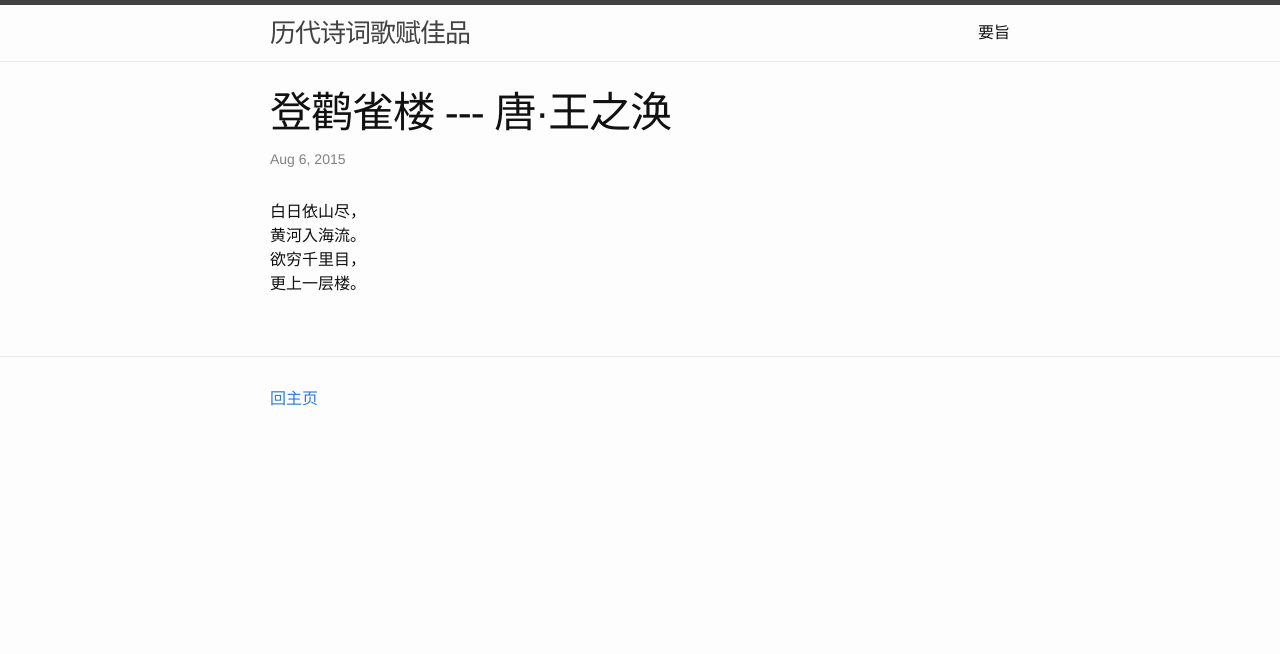
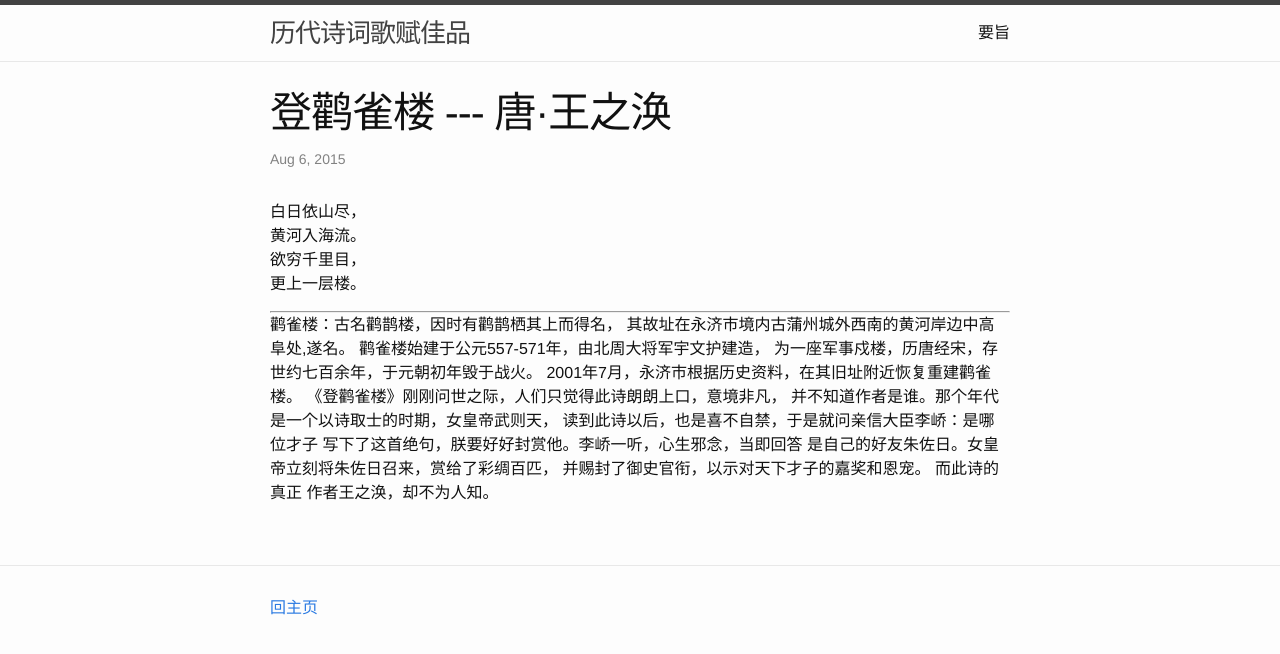
Before and after one commit to jixizh/christams-recipes, a Jekyll site: the page built from _posts/2015-08-06-wangzhihuan-1.md, in a window 1280 px wide. Shown: the top 654 px of the page. Built offline with Jekyll 4.4.1, drawn with Linux system fonts in a browser that asks for light colours; Markdown is read by kramdown in place of the engine named in the settings.

```diff
--- a/_config.yml
+++ b/_config.yml
@@ -3,7 +3,10 @@ title: 历代诗词歌赋佳品
 
 description: > # this means to ignore newlines until "baseurl:"
   吟咏诗句，陶冶情操，本页列出历代诗词歌赋，旨在探求其精髓，吸收其养分。
+
 baseurl: /jixizhgh # the subpath of your site, e.g. /blog/
+
+url: http://jixizh.github.io
 
 
 
@@ -13,3 +16,5 @@ name: 回主页
 paginate: 10
 permalink: pretty
 highlighter: rouge
+
+excerpt_separator: "<!-- more -->"
--- a/_includes/footer.html
+++ b/_includes/footer.html
@@ -4,6 +4,7 @@
 
  <!--  <h2 class="footer-heading">{{ site.title }}</h2>   -->
 <p><a href="http://jixizh.github.io">{{ site.name }}</a></p>
+
 
     <div class="footer-col-wrapper">
       <div class="footer-col  footer-col-1">
--- a/_posts/2015-08-06-wangzhihuan-1.md
+++ b/_posts/2015-08-06-wangzhihuan-1.md
@@ -1,6 +1,18 @@
 ---
 layout: post
 title:  "登鹳雀楼 --- 唐&middot;王之涣 "
+excerpt: "鹳雀楼：古名鹳鹊楼，因时有鹳鹊栖其上而得名，
+          其故址在永济市境内古蒲州城外西南的黄河岸边中高阜处,遂名。
+          鹳雀楼始建于公元557-571年，由北周大将军宇文护建造，
+		  为一座军事戍楼，历唐经宋，存世约七百余年，于元朝初年毁于战火。
+		  2001年7月，永济市根据历史资料，在其旧址附近恢复重建鹳雀楼。
+		《登鹳雀楼》刚刚问世之际，人们只觉得此诗朗朗上口，意境非凡，
+		 并不知道作者是谁。那个年代是一个以诗取士的时期，女皇帝武则天，
+		 读到此诗以后，也是喜不自禁，于是就问亲信大臣李峤：是哪位才子
+		 写下了这首绝句，朕要好好封赏他。李峤一听，心生邪念，当即回答
+		 是自己的好友朱佐日。女皇帝立刻将朱佐日召来，赏给了彩绸百匹，
+		 并赐封了御史官衔，以示对天下才子的嘉奖和恩宠。 而此诗的真正
+		 作者王之涣，却不为人知。"
 date:   2015-08-06
 categories: jekyll update
 ---
@@ -8,3 +20,6 @@ categories: jekyll update
 黄河入海流。
 欲穷千里目，
 更上一层楼。
+
+---
+<p>{{ page.excerpt}}</p>
--- a/index.html
+++ b/index.html
@@ -4,7 +4,7 @@ layout: default
 
 <div class="home">
 
-  <h1 class="page-heading">Posts</h1>
+  <h1 class="page-heading">目录：</h1>
 
   <ul class="post-list">
     {% for post in site.posts %}
```
Also changed, not shown: _posts/2015-08-08-dufu-1.md (added, +16 -0 lines), _includes/head.html (line endings or trailing spaces).
